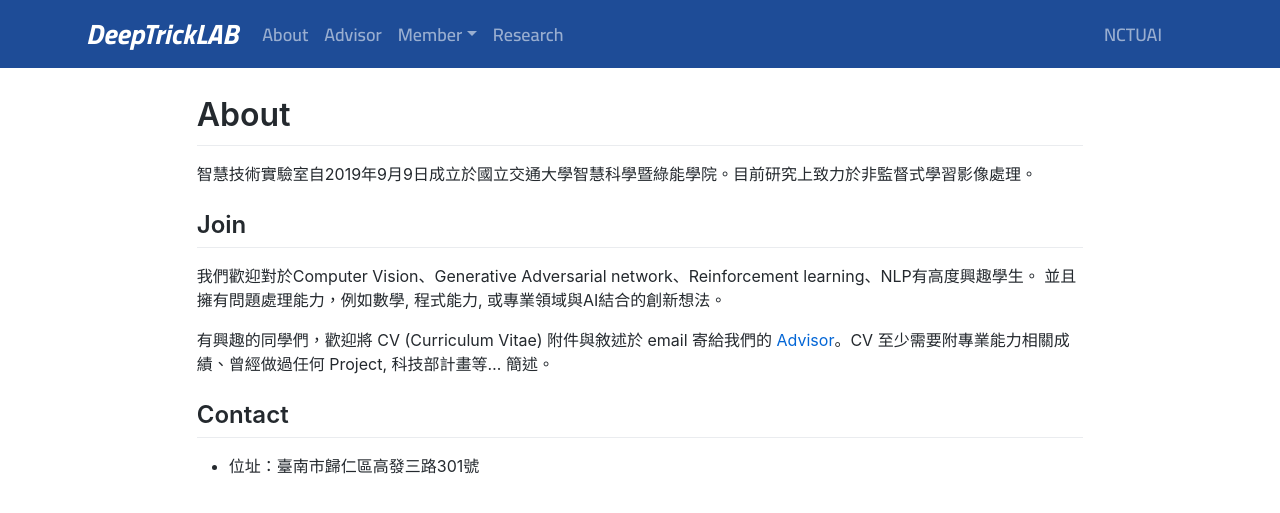
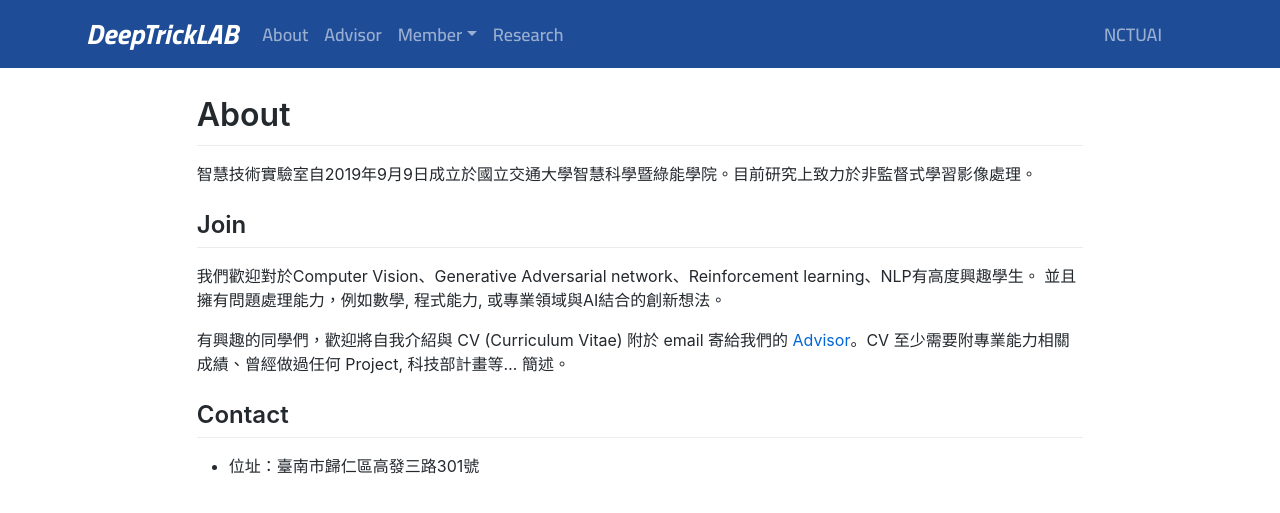
Before and after one commit to DeepTrickLab/deeptricklab.github.io, a Jekyll site: the page built from about.html, in a window 1280 px wide. Shown: the top 513 px of the page. Built offline with Jekyll 4.4.1, drawn with Linux system fonts in a browser that asks for light colours.

Commit message:
padding, about, typo

```diff
--- a/about.html
+++ b/about.html
@@ -9,7 +9,7 @@ title: About
 我們歡迎對於Computer Vision、Generative Adversarial network、Reinforcement learning、NLP有高度興趣學生。
 並且擁有問題處理能力，例如數學, 程式能力, 或專業領域與AI結合的創新想法。
 
-有興趣的同學們，歡迎將 CV (Curriculum Vitae) 附件與敘述於 email 寄給我們的 [Advisor](mailto:tjw@nctu.edu.tw)。CV 至少需要附專業能力相關成績、曾經做過任何 Project, 科技部計畫等... 簡述。
+有興趣的同學們，歡迎將自我介紹與 CV (Curriculum Vitae) 附於 email 寄給我們的 [Advisor](mailto:tjw@nctu.edu.tw)。CV 至少需要附專業能力相關成績、曾經做過任何 Project, 科技部計畫等... 簡述。
 
 ## Contact
 * 位址：臺南市歸仁區高發三路301號
--- a/assets/css/feature.css
+++ b/assets/css/feature.css
@@ -10,6 +10,7 @@
 
 .content-container{
   padding-top: 95px;
+  padding-bottom: 25px;
   font-family: 'Noto Sans TC', sans-serif, '微軟正黑體';
 }
 
--- a/news.html
+++ b/news.html
@@ -5,7 +5,7 @@ title: News
 <link rel="stylesheet" href="{{ '/assets/css/news.css' | relative_url }}">
 <div class="d-flex justify-content-center">
     <div class="flex-container">
-      <h1 class="news-title">NEWS Board</h1>
+      <h2 class="news-title">NEWS</h2>
       <ul class="list-group news-list">
         {% for post in site.posts %}
         <a href="{{ post.url }}"><li class="list-group-item">{{ post.date | date: "%Y/%m/%d" }} {{ post.title }}</li></a>
```
Also changed, not shown: 6 other files.
